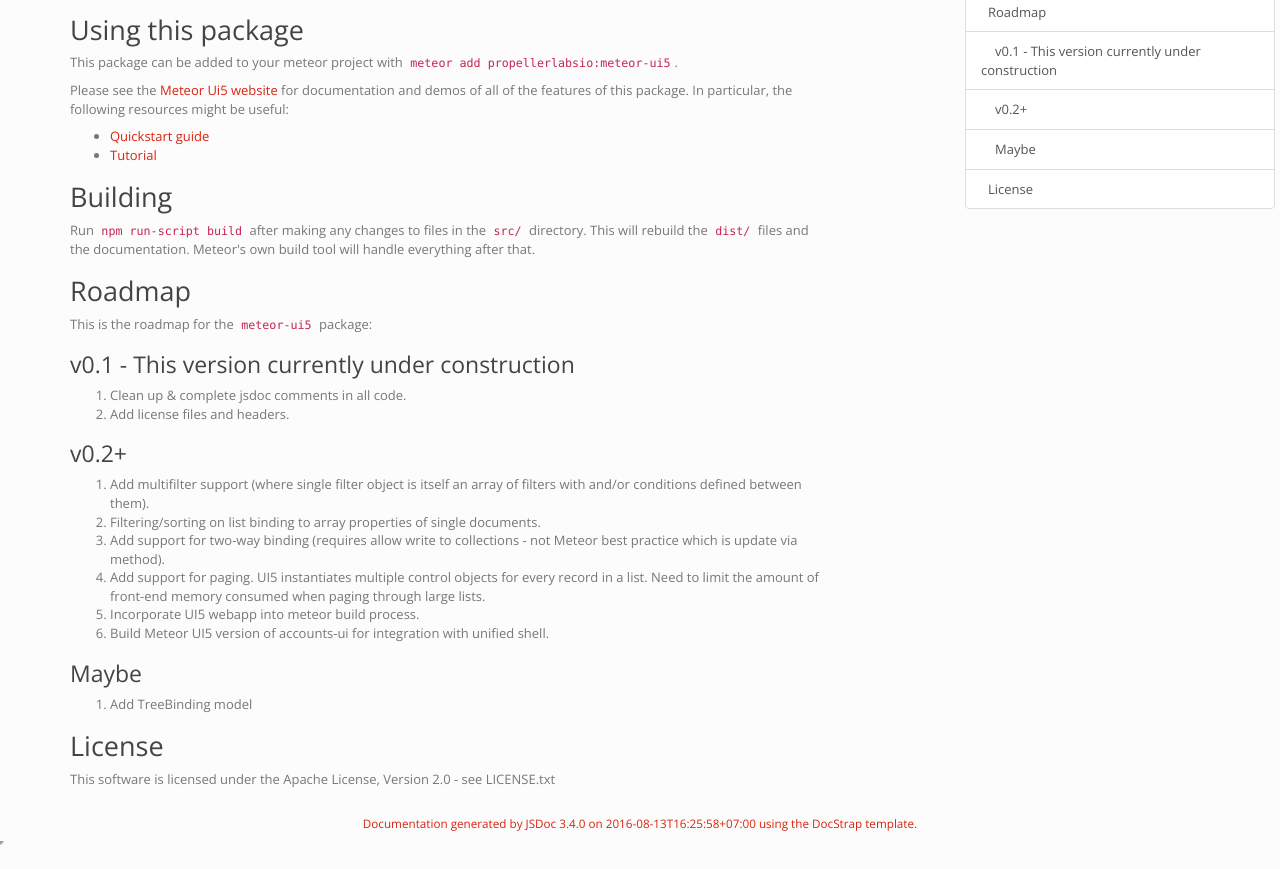
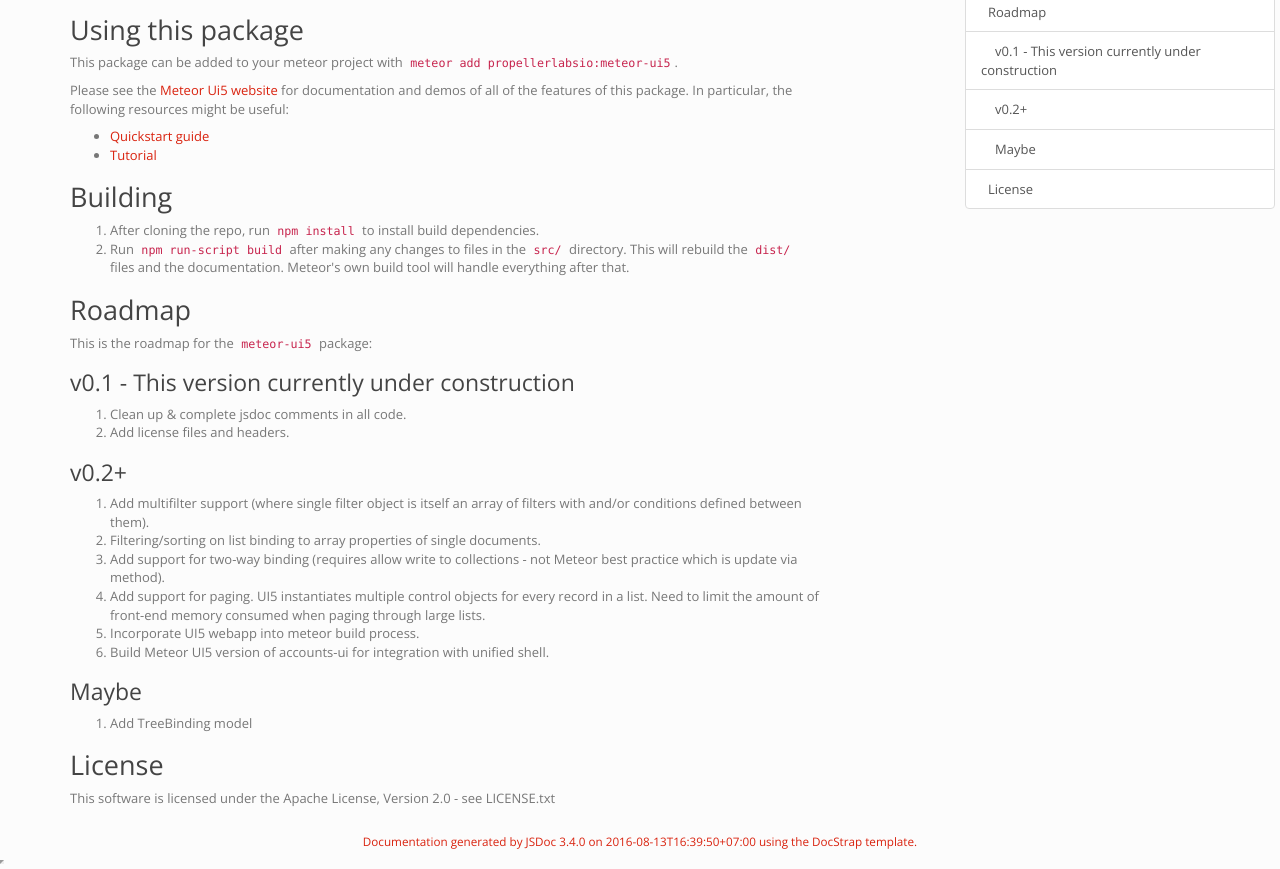
Before and after one commit to propellerlabsio/meteor-ui5, a website: page doc/index.html in a window 1280 px wide. Shown: the part 194-1063 px from the top of the page. Drawn offline with nearby package versions, Linux system fonts and the light colour scheme.

Commit message:
Update docs

```diff
--- a/doc/index.html
+++ b/doc/index.html
@@ -101,7 +101,10 @@
 <li><a href="http://meteor-ui5.propellerlabs.io/#/docs/quickstart">Quickstart guide</a></li>
 <li><a href="http://meteor-ui5.propellerlabs.io/#/tutorial">Tutorial</a></li>
 </ul>
-<h2>Building</h2><p>Run <code>npm run-script build</code> after making any changes to files in the <code>src/</code> directory. This will rebuild the <code>dist/</code> files and the documentation.  Meteor's own build tool will handle everything after that.</p>
+<h2>Building</h2><ol>
+<li>After cloning the repo, run <code>npm install</code> to install build dependencies.</li>
+<li>Run <code>npm run-script build</code> after making any changes to files in the <code>src/</code> directory. This will rebuild the <code>dist/</code> files and the documentation.  Meteor's own build tool will handle everything after that.</li>
+</ol>
 <h2>Roadmap</h2><p>This is the roadmap for the <code>meteor-ui5</code> package:</p>
 <h3>v0.1 - This version currently under construction</h3><ol>
 <li>Clean up &amp; complete jsdoc comments in all code.</li>
@@ -162,7 +165,7 @@
 <span class="jsdoc-message">
 	Documentation generated by <a href="https://github.com/jsdoc3/jsdoc">JSDoc 3.4.0</a>
 
-		on 2016-08-13T16:25:58+07:00
+		on 2016-08-13T16:39:50+07:00
 
 	using the <a href="https://github.com/docstrap/docstrap">DocStrap template</a>.
 </span>
```
Also changed, not shown: doc/classes.list.html (+1 -1 lines), doc/meteor-ui5.control.html (+1 -1 lines), doc/meteor-ui5.model.apollo.html (+1 -1 lines), doc/meteor-ui5.model.mongo.ContextBinding.html (+1 -1 lines), doc/meteor-ui5.model.mongo.DocumentListBinding.html (+1 -1 lines), doc/meteor-ui5.model.mongo.Model.html (+1 -1 lines), doc/meteor-ui5.model.mongo.PropertyBinding.html (+1 -1 lines), doc/meteor-ui5.model.mongo.PropertyListBinding.html (+1 -1 lines), doc/meteor-ui5.model.mongo.html (+1 -1 lines), doc/namespaces.list.html (+1 -1 lines), doc/quicksearch.html (+1 -1 lines), README.md.
